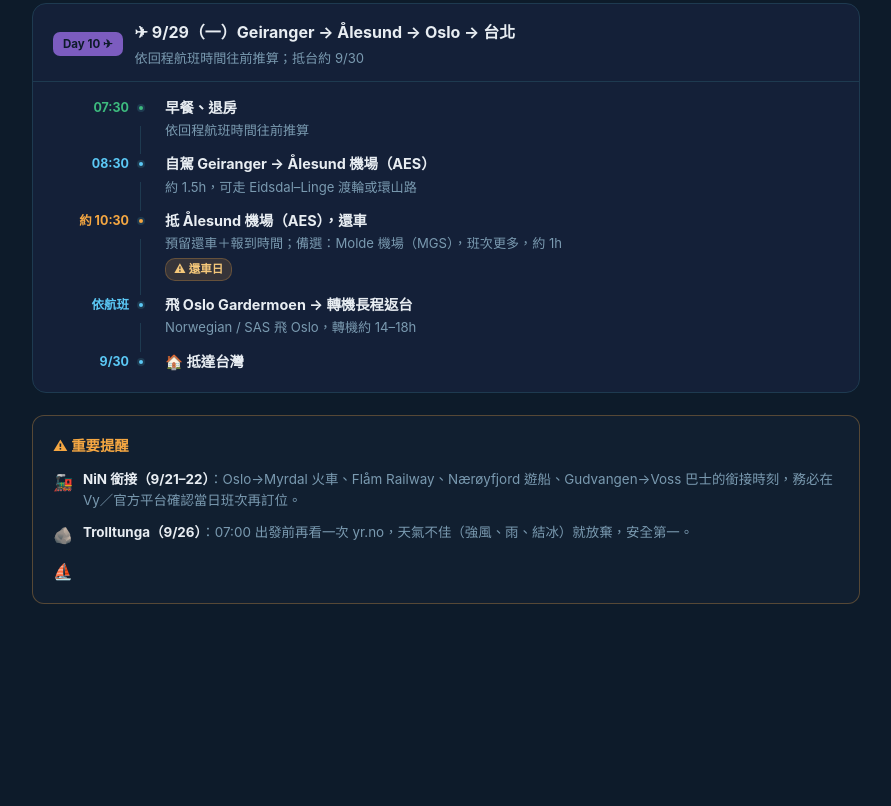
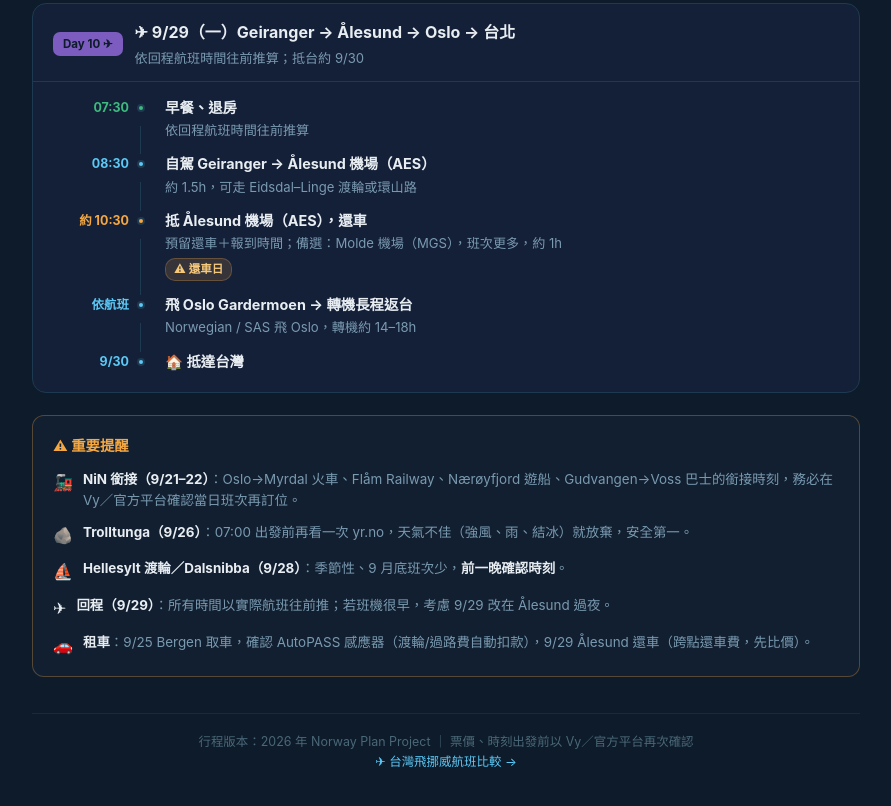
Before and after one commit to devilhuang123/nordic-travel-plan, a plain HTML site: page norway-detail.html in a window 1280 px wide. Shown: the part 5925-6731 px from the top of the page, without its empty margins (194-1085 px from the left). Before the commit the page ends 6593 px from the top, so only its background shows below. Drawn offline with Linux system fonts and the light colour scheme.

Commit message:
Fix truncated reminders section in norway-detail.html

```diff
--- a/norway-detail.html
+++ b/norway-detail.html
@@ -654,4 +654,23 @@ body{font-family:-apple-system,'Segoe UI',sans-serif;background:var(--bg);color:
   </div>
   <div class="rem-item">
     <div class="rem-icon">⛵</div>
-    <div class="rem-
+    <div class="rem-body"><strong>Hellesylt 渡輪／Dalsnibba（9/28）</strong>：季節性、9 月底班次少，<strong>前一晚確認時刻</strong>。</div>
+  </div>
+  <div class="rem-item">
+    <div class="rem-icon">✈</div>
+    <div class="rem-body"><strong>回程（9/29）</strong>：所有時間以實際航班往前推；若班機很早，考慮 9/29 改在 Ålesund 過夜。</div>
+  </div>
+  <div class="rem-item">
+    <div class="rem-icon">🚗</div>
+    <div class="rem-body"><strong>租車</strong>：9/25 Bergen 取車，確認 AutoPASS 感應器（渡輪/過路費自動扣款），9/29 Ålesund 還車（跨點還車費，先比價）。</div>
+  </div>
+</div>
+
+<div class="footer">
+  行程版本：2026 年 Norway Plan Project ｜ 票價、時刻出發前以 Vy／官方平台再次確認<br>
+  <a href="norway-flights.html" style="color:var(--accent);text-decoration:none">✈ 台灣飛挪威航班比較 →</a>
+</div>
+
+</div>
+</body>
+</html>
```
